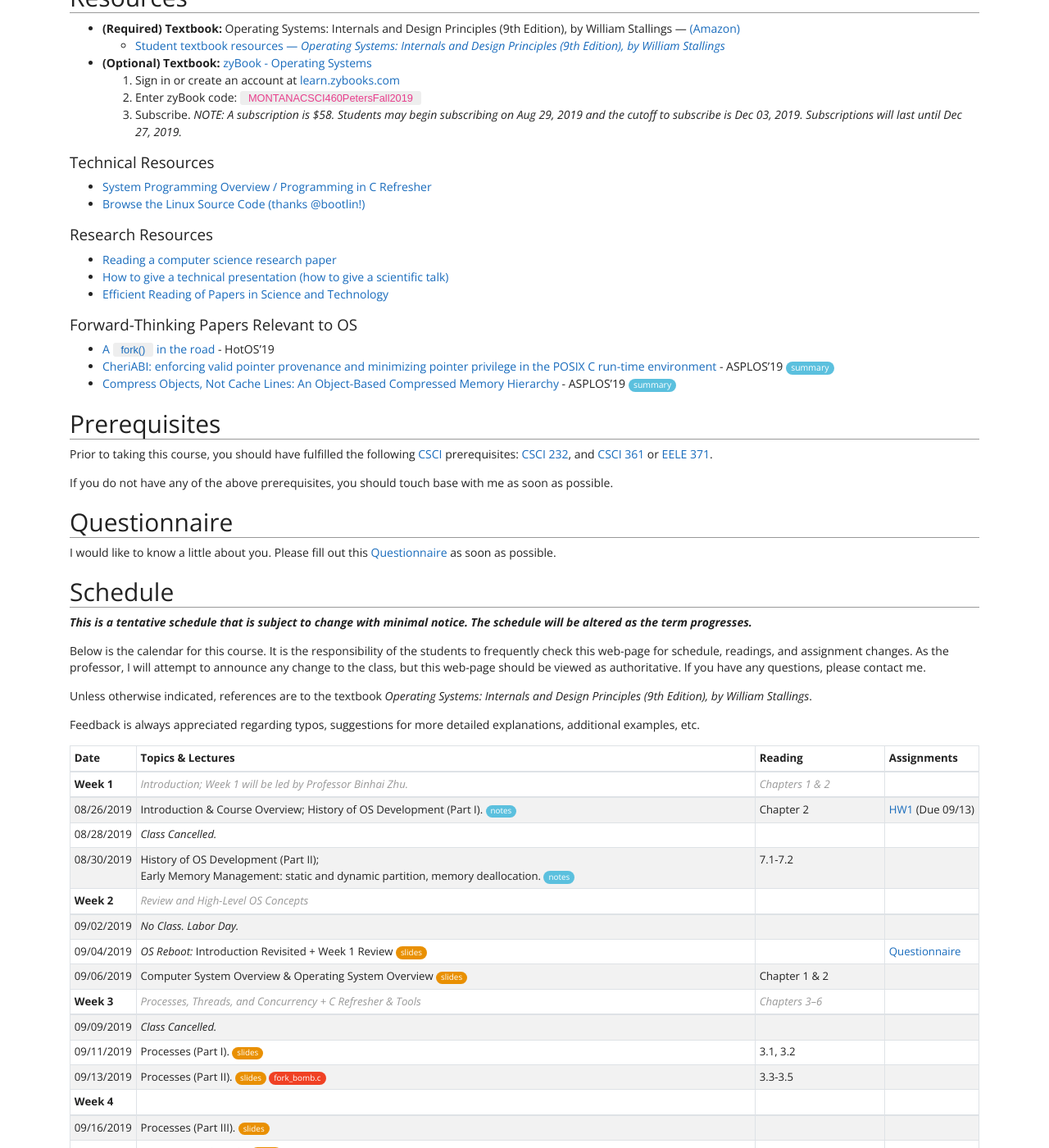
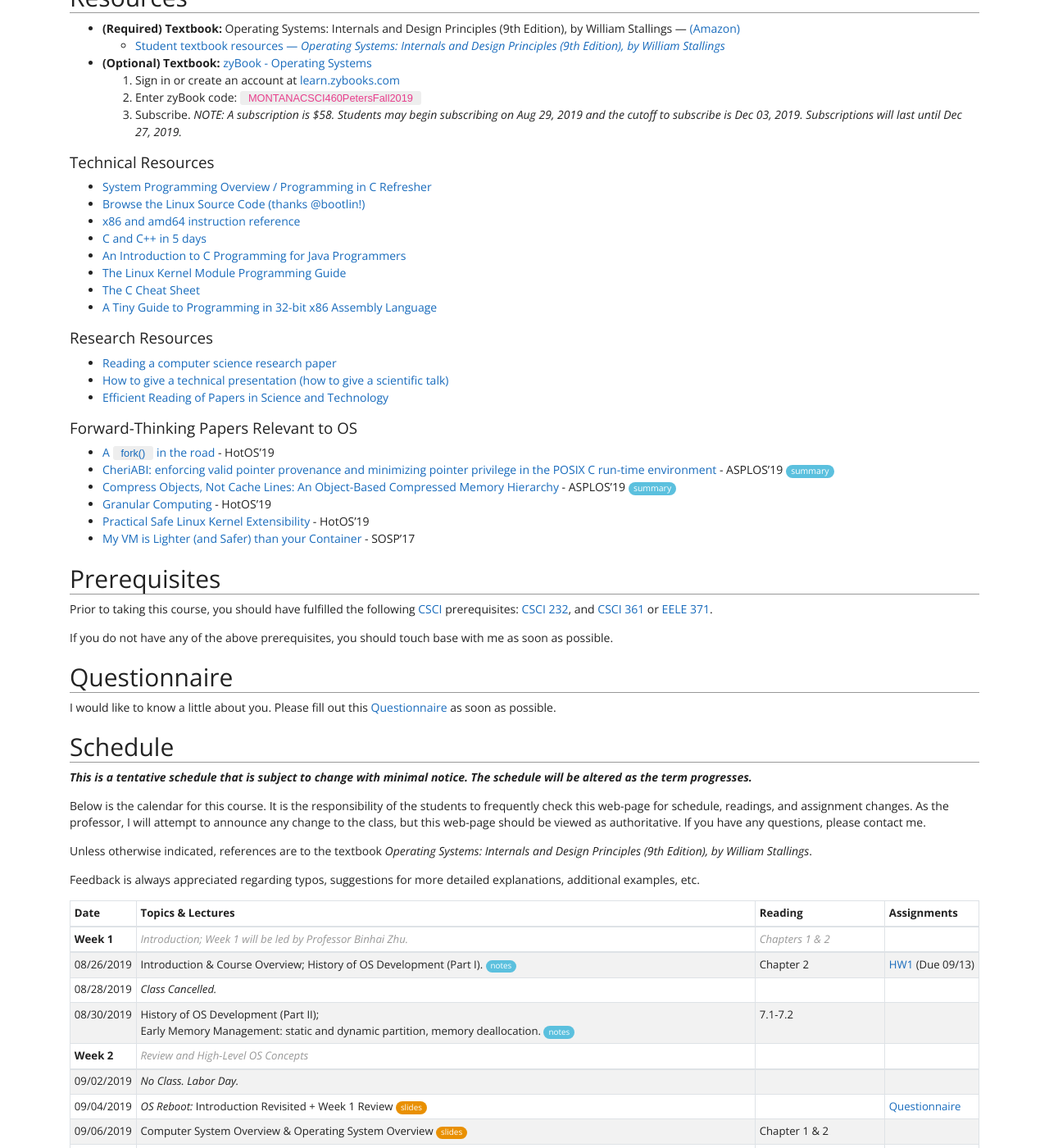
Before and after one commit to traviswpeters/cs460-2019-fall, a Jekyll site: the page built from index.md, in a window 1280 px wide and 1400 px high, scrolled down 859 px. Shown: the whole window at 82% size. Built offline with Jekyll 4.4.1, drawn with Linux system fonts in a browser that asks for light colours; nearby versions of some CDN libraries; some of the changed text lies outside the part shown.

Commit message:
updated schedule; slides for today; some new reading materials

```diff
--- a/index.md
+++ b/index.md
@@ -47,6 +47,12 @@ For more information on getting help, visit the [Student Success Center website]
 
 - [System Programming Overview / Programming in C Refresher](http://www.lysator.liu.se/c/bwk-tutor.html)
 - [Browse the Linux Source Code (thanks @bootlin!)](https://elixir.bootlin.com/linux/latest/source)
+- [x86 and amd64 instruction reference](https://www.felixcloutier.com/x86/)
+- [C and C++ in 5 days]({{site.data.settings.reading}}/C-in-5-days.pdf)
+- [An Introduction to C Programming for Java Programmers]({{site.data.settings.reading}}/intro-to-C-for-java-programmers.pdf)
+- [The Linux Kernel Module Programming Guide]({{site.data.settings.reading}}/readme-linux-kernel-programming-lkmpg.pdf)
+- [The C Cheat Sheet]({{site.data.settings.reading}}/the-C-cheat-sheet.pdf)
+- [A Tiny Guide to Programming in 32-bit x86 Assembly Language]({{site.data.settings.reading}}/tiny-guide-to-x86-assembly.pdf)
 
 ##### Research Resources
 
@@ -59,6 +65,9 @@ For more information on getting help, visit the [Student Success Center website]
 - [A `fork()` in the road](https://www.microsoft.com/en-us/research/uploads/prod/2019/04/fork-hotos19.pdf) - HotOS'19
 - [CheriABI: enforcing valid pointer provenance and minimizing pointer privilege in the POSIX C run-time environment](https://www.cl.cam.ac.uk/research/security/ctsrd/pdfs/201904-asplos-cheriabi.pdf) - ASPLOS'19 [summary](https://blog.acolyer.org/2019/05/28/cheri-abi/){:.notes}
 - [Compress Objects, Not Cache Lines: An Object-Based Compressed Memory Hierarchy](https://people.csail.mit.edu/poantsai/papers/2019.zippads.asplos.pdf) - ASPLOS'19 [summary](https://blog.acolyer.org/2019/05/24/zippads/){:.notes}
+- [Granular Computing](https://dl.acm.org/citation.cfm?id=3321447) - HotOS'19
+- [Practical Safe Linux Kernel Extensibility](https://dl.acm.org/citation.cfm?id=3321429) - HotOS'19
+- [My VM is Lighter (and Safer) than your Container](https://dl.acm.org/citation.cfm?id=3132763) - SOSP'17
 
 ## Prerequisites
 
@@ -88,6 +97,12 @@ Unless otherwise indicated, references are to the textbook *{{ site.data.setting
 
 Feedback is always appreciated regarding typos, suggestions for more detailed explanations, additional examples, etc.
 
+ {% comment %}
+ + C Refresher, Makefiles
+ + Tools (e.g., Git, VirtualBox, Vagrant)
+ + Linux Namespaces (e.g., Containers)
+ {% endcomment %}
+
 {:.table .table-hover .table-striped .table-bordered .table-sm}
 | Date          | Topics & Lectures                                                                                                                                                                      | Reading                        | Assignments                                  |
 | **Week 1**    | <span class="smallnote">Introduction; Week 1 will be led by Professor Binhai Zhu.</span>                                                                                               | <span class="smallnote">Chapters 1 & 2</span>
@@ -100,7 +115,7 @@ Feedback is always appreciated regarding typos, suggestions for more detailed ex
 | 09/02/2019    | *No Class. Labor Day.*                                                                                                                                                                 |                                |
 | 09/04/2019    | *OS Reboot:* Introduction Revisited + Week 1 Review [slides][slides01]{:.slides}                                                                                                       |                                | [Questionnaire]
 | 09/06/2019    | Computer System Overview & Operating System Overview [slides][slides02]{:.slides}                                                                                                      | Chapter 1 & 2                  |
-| **Week 3**    | <span class="smallnote">Processes, Threads, and Concurrency + C Refresher & Tools</span>                                                                                               | <span class="smallnote">Chapters 3--6</span>
+| **Week 3**    | <span class="smallnote">Processes, Threads</span>                                                                                               | <span class="smallnote">Chapters 3--6</span>
 | ------------- | -------------------------------------------------------------------------------------------------------------------------------------------------------------------------------------- | ------------------------------ |--------------------------------------------- |
 | 09/09/2019    | *Class Cancelled.*                                                                                                                                                                     |                                |
 | 09/11/2019    | Processes (Part I). [slides][slides03]{:.slides}                                                                                                                                       | 3.1, 3.2                       | {% comment %}[HW2] (Due 09/20){% endcomment %}
@@ -109,12 +124,12 @@ Feedback is always appreciated regarding typos, suggestions for more detailed ex
 | ------------- | -------------------------------------------------------------------------------------------------------------------------------------------------------------------------------------- | ------------------------------ |--------------------------------------------- |
 | 09/16/2019    | Processes (Part III). [slides][slides05]{:.slides}                                                                                                                                     |                                | {% comment %}[PA1] (Due 09/27){% endcomment %}
 | 09/18/2019    | Processes & Threads. [slides][slides06]{:.slides}                                                                                                                                      | 4.1, 4.2, 4.3, 4.6             |
-| 09/20/2019    | Concurrency                                                                                                                                                                            | 5.1-5.9, [Intro to Threads]    | {% comment %}[PT2]{% endcomment %}
-| **Week 5**    | <span class="smallnote"></span>
+| 09/20/2019    | Some Review of Processes & Threads. [slides][slides07]{:.slides}                                                                                                                       |                                |
+| **Week 5**    | <span class="smallnote">Concurrency</span>
 | ------------- | -------------------------------------------------------------------------------------------------------------------------------------------------------------------------------------- | ------------------------------ |--------------------------------------------- |
-| 09/23/2019    |                                                                                                                                                                                        |                                |
-| 09/25/2019    | {% comment %}Exam Review{% endcomment %}                                                                                                                                               |                                |
-| 09/27/2019    | ***Exam #1***                                                                                                                                                                          |                                |
+| 09/23/2019    | Concurrency: Mutual Exclusion & Synchronization                                                                                                                                        | 5.1-5.9, [Intro to Threads]    | {% comment %}[PT2]{% endcomment %}
+| 09/25/2019    | Concurrency: Deadlock & Starvation                                                                                                                                                     | 6.1-6.6 (6.7-6.8)              |
+| 09/27/2019    | {% comment %}Exam Review{% endcomment %}***Exam #1***                                                                                                                                  |                                |
 | **Week 6**    | <span class="smallnote">Scheduling</span>                                                                                                                                              | <span class="smallnote">Chapters 9 & 10</span>
 | ------------- | -------------------------------------------------------------------------------------------------------------------------------------------------------------------------------------- | ------------------------------ |--------------------------------------------- |
 | 09/30/2019    |                                                                                                                                                                                        |                                | {% comment %}[HW3] (Due 10/11){% endcomment %}
```
Also changed, not shown: other parts of index.md (+1 -0 lines), 6 other files.
